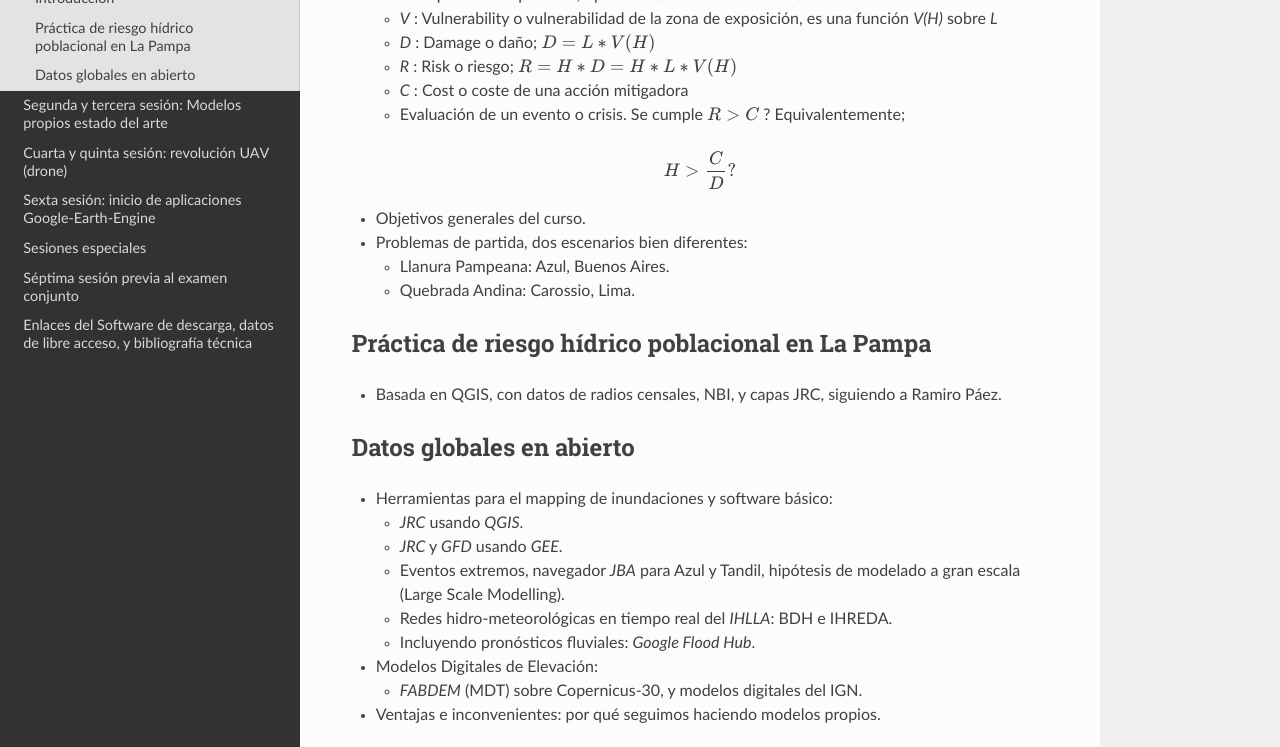
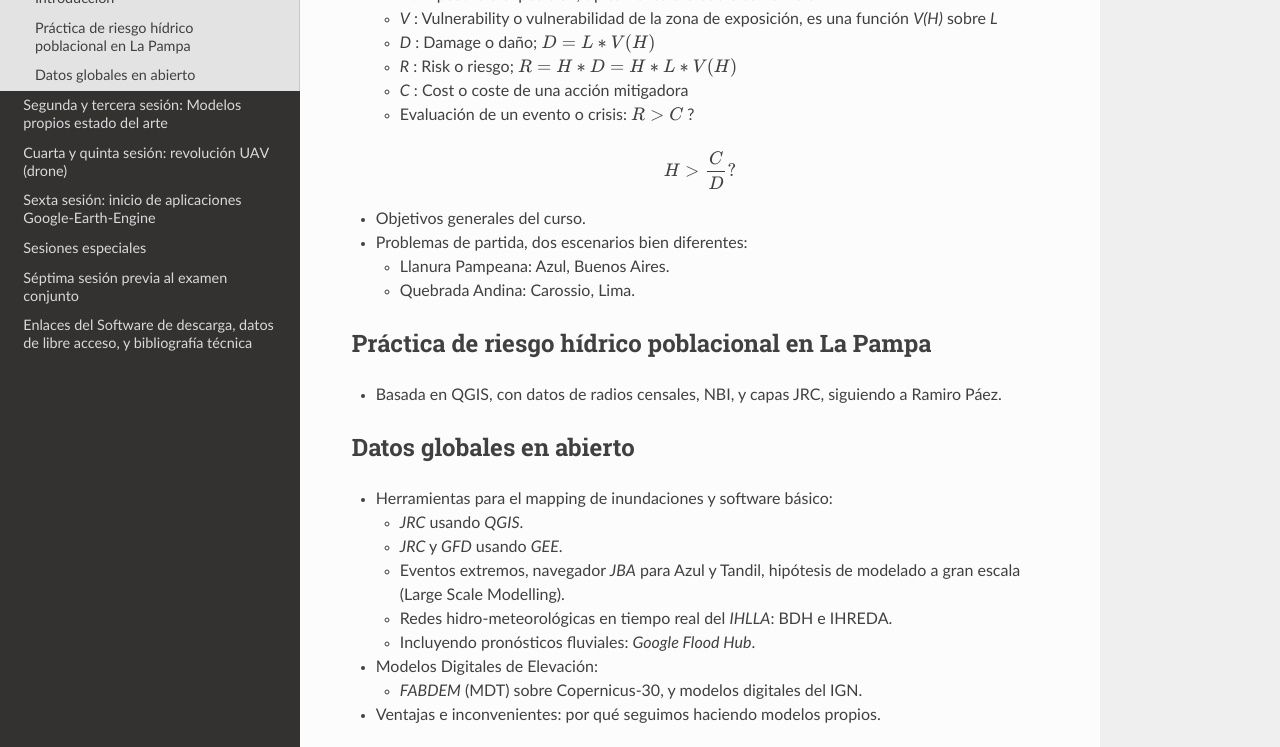
Before and after one commit to ivillamadrid/EvalFloodRisk_RSSWE, a Sphinx documentation site: the page built from docs/source/D1.rst, in a window 1280 px wide and 900 px high, scrolled down 771 px, cut to the strip 153-900 px from the top of the window. Built offline with Sphinx 7.4.7 and the Read the Docs theme 3.1.0, drawn with Linux system fonts in a browser that asks for light colours.

Commit message:
Update D1.rst

```diff
--- a/docs/source/D1.rst
+++ b/docs/source/D1.rst
@@ -29,7 +29,7 @@
   * *D* : Damage o daño; :math:`D = L * V(H)`
   * *R* : Risk o riesgo; :math:`R = H * D = H * L * V(H)`
   * *C* : Cost o coste de una acción mitigadora
-  * Evaluación de un evento o crisis. Se cumple :math:`R > C` ? Equivalentemente;
+  * Evaluación de un evento o crisis: :math:`R > C` ?
 
 .. math::
   H > \frac{C}{D} ?
```
